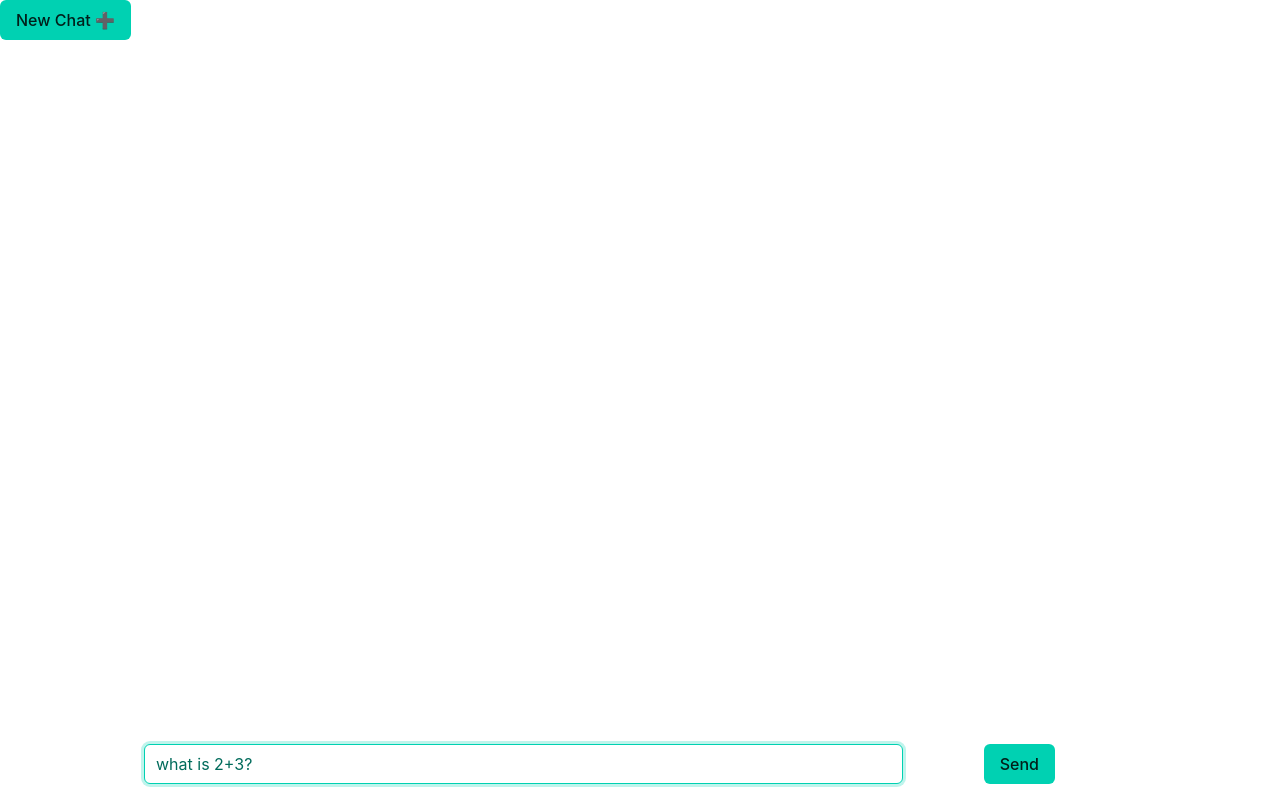
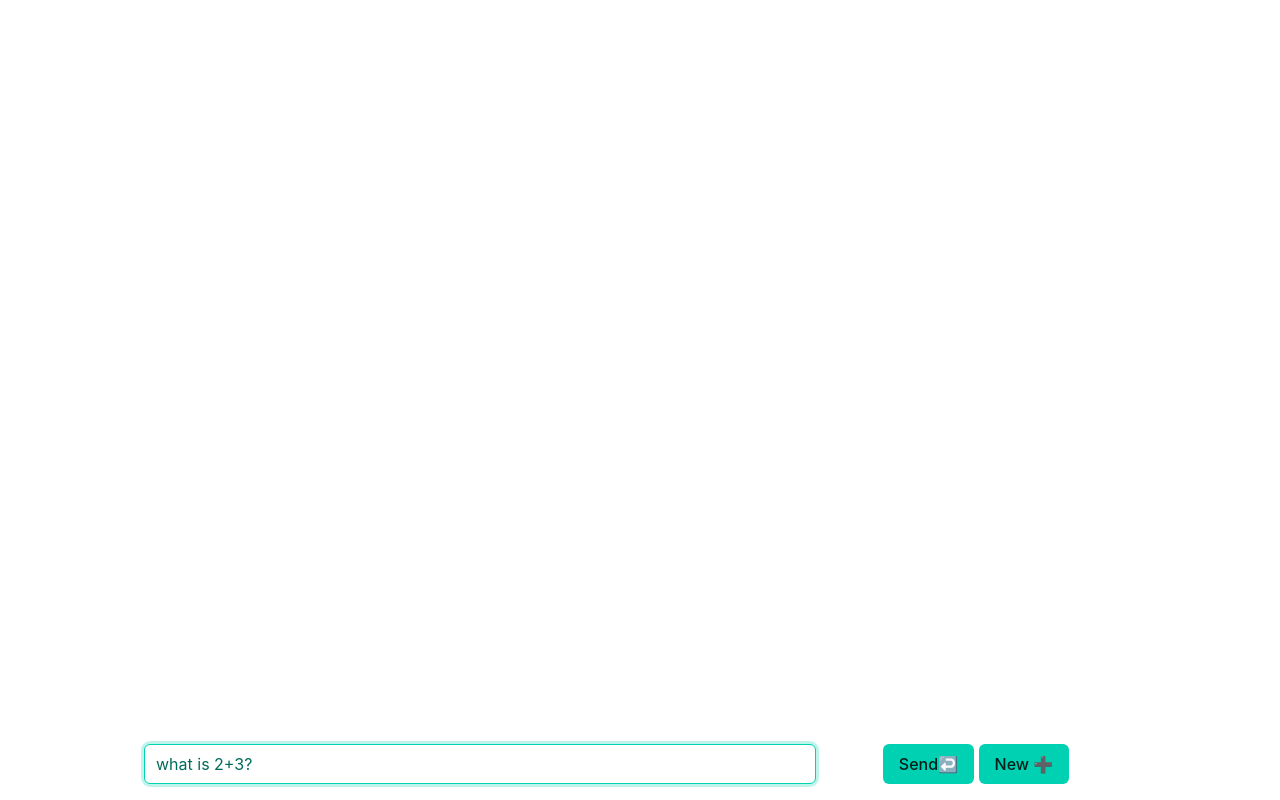
Before and after one commit to abhishekmishra/baatcheet, a plain HTML site: page static/index.html in a window 1280 px wide. Drawn offline with nearby package versions, Linux system fonts and the light colour scheme.

Commit message:
moved new button to the request bar. added icon for send

```diff
--- a/static/index.html
+++ b/static/index.html
@@ -15,9 +15,6 @@
       class="chat-window is-flex-grow-1 is-flex-shrink-0 is-flex is-flex-direction-column is-fullheight"
     >
       <div id="toolbar" class="toolbar">
-        <button type="button" class="button is-primary" id="newchat">
-          New Chat ➕
-        </button>
       </div>
 
       <!-- response is a flex container which grows -->
@@ -47,8 +44,12 @@
         </div>
         <div class="is-flex-grow-1">
           <button type="button" class="button is-primary" id="send">
-            Send
+            Send↩️
           </button>
+          <button type="button" class="button is-primary" id="newchat">
+            New ➕
+          </button>
+
         </div>
       </div>
     </div>
```
